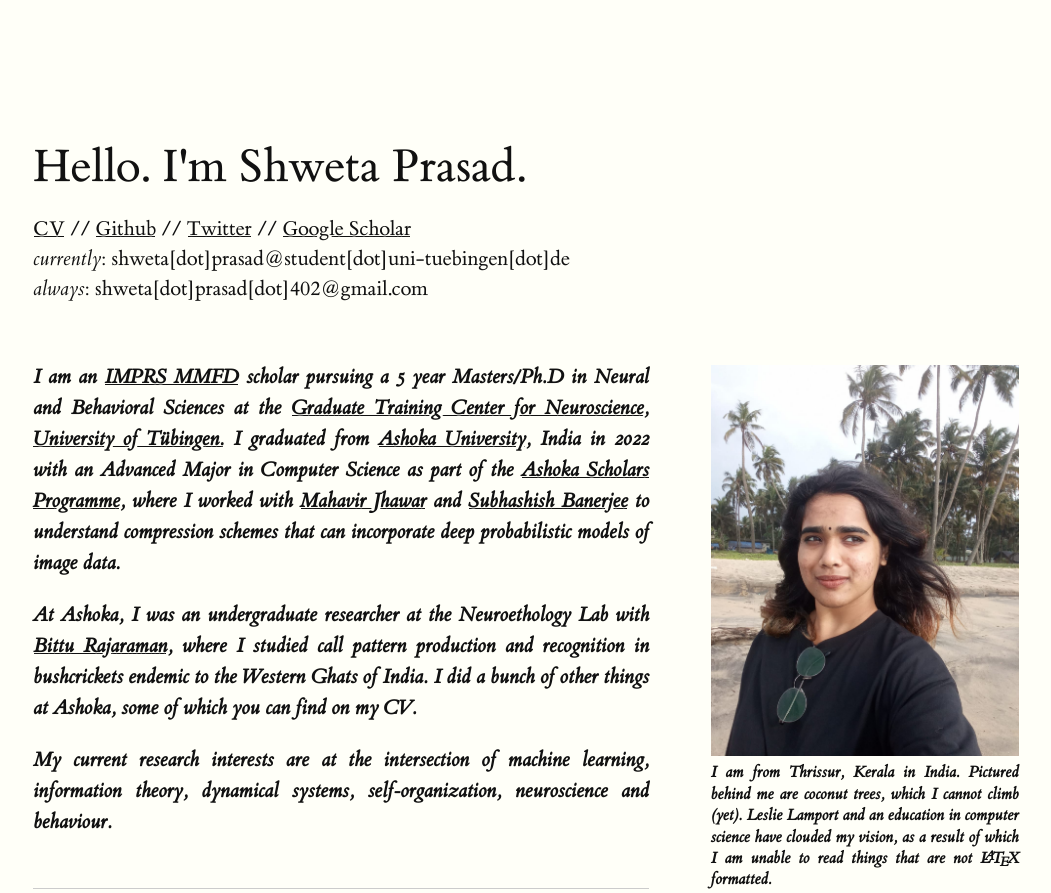
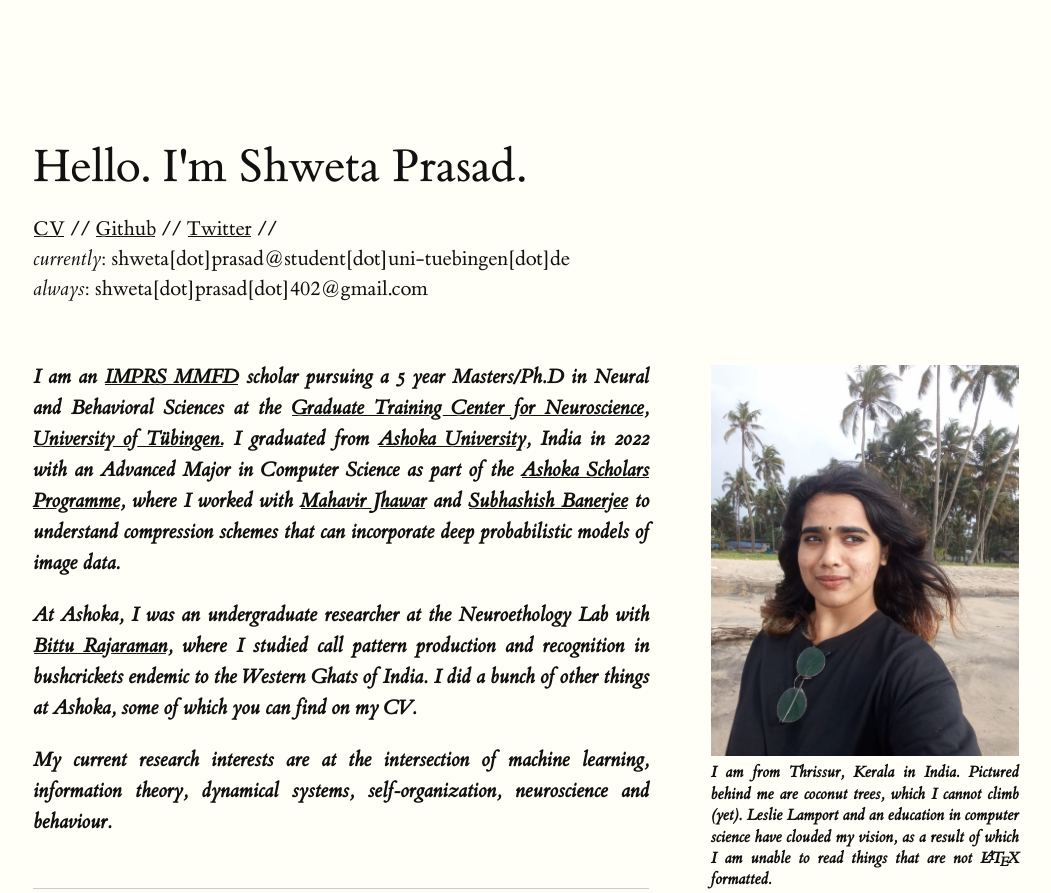
Before and after one commit to shw3ta/shw3ta.github.io, a website: page index.html in a window 1280 px wide. Shown: the top 893 px of the page, without its empty margins (127-1178 px from the left). Drawn offline with Linux system fonts and the light colour scheme.

Commit message:
not a scholar lol

```diff
--- a/index.html
+++ b/index.html
@@ -14,7 +14,9 @@
 
       <h1 id="title">Hello.
       I'm Shweta Prasad.</h1>
-      <p><a href="assets/docs/Shweta_Prasad_CV.pdf">CV</a> // <a href="https://github.com/shw3ta">Github</a> // <a href="https://twitter.com/tundra_theraimy">Twitter</a> // <a href="https://scholar.google.com/citations?hl=en&view_op=list_works&gmla=AJsN-F6ma662dZahhSxXWh4usLcc9Y_4mLjlVZIydlL0F9lJgXde_tlP9Cws3dnoyrqppSz81tUGCG-RqawbVWHuOyy9PdPm3iZuxDLbCuYMem8YLzTQ1VA&user=HVZb-5oAAAAJ">Google Scholar</a><br/>
+      <p><a href="assets/docs/Shweta_Prasad_CV.pdf">CV</a> // <a href="https://github.com/shw3ta">Github</a> // <a href="https://twitter.com/tundra_theraimy">Twitter</a> //
+        <!-- <a href="https://scholar.google.com/citations?hl=en&view_op=list_works&gmla=AJsN-F6ma662dZahhSxXWh4usLcc9Y_4mLjlVZIydlL0F9lJgXde_tlP9Cws3dnoyrqppSz81tUGCG-RqawbVWHuOyy9PdPm3iZuxDLbCuYMem8YLzTQ1VA&user=HVZb-5oAAAAJ">Google Scholar</a> -->
+        <br/>
       <i>currently</i>: shweta[dot]prasad@student[dot]uni-tuebingen[dot]de<br/>
       <i>always</i>: shweta[dot]prasad[dot]402@gmail.com</p>
 
```
